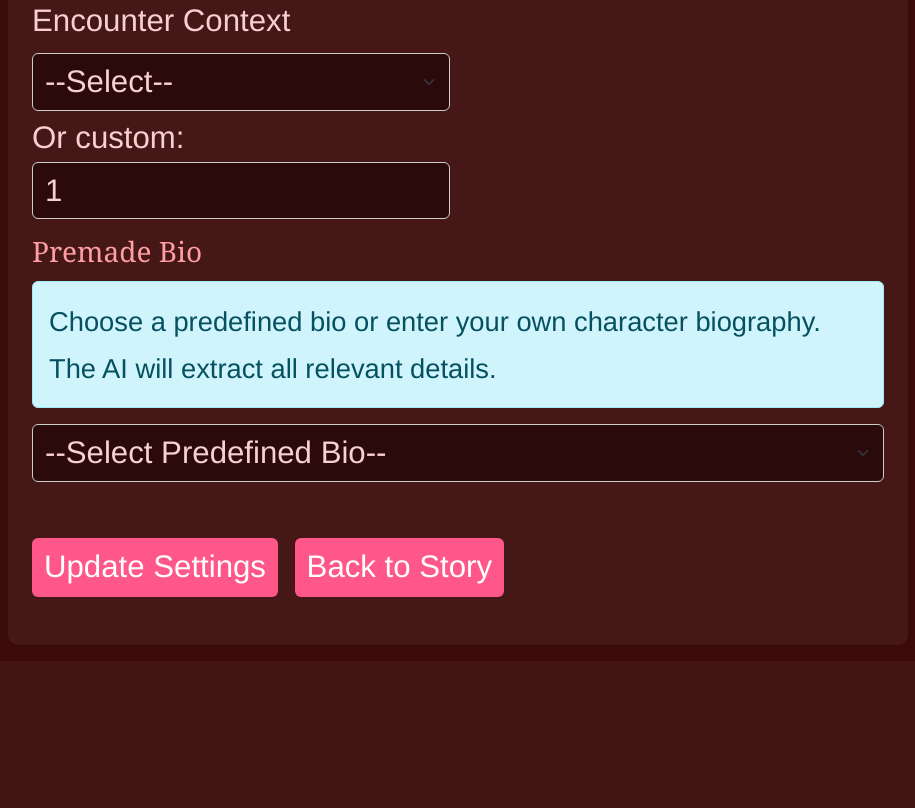
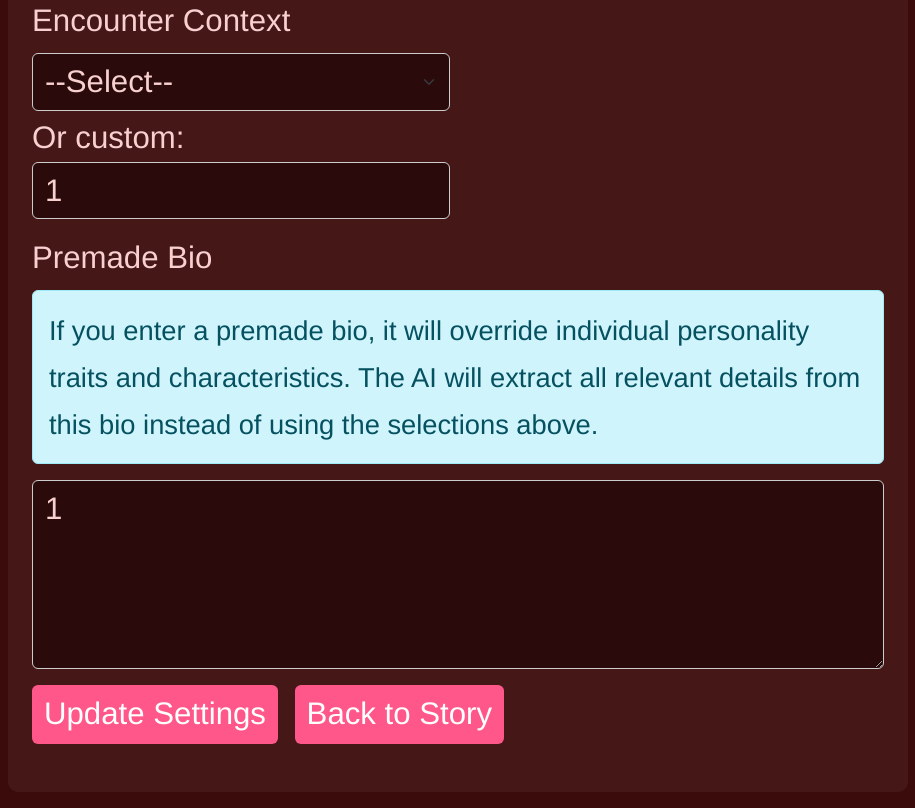
Before and after one commit to Futurecollection/Mystoryai6, a Flask app: page /mid_game_personalize in a window 1280 px wide. Shown: the part 1598-2406 px from the top of the page, without its empty margins (182-1097 px from the left). Before the commit the page ends 2195 px from the top, so only its background shows below. Run offline with Flask 3, Linux system fonts and the light colour scheme; the visitor is signed in with stand-in values (Sample User, id 1).

Commit message:
Restored to '6d97a6575133994918d1c9599bc9dce812d92ca1'
Replit-Restored-To:6d97a6575133994918d1c9599bc9dce812d92ca1

```diff
--- a/templates/mid_game_personalize.html
+++ b/templates/mid_game_personalize.html
@@ -319,21 +319,15 @@
            value="{% if not ctx_in_list %}{{ session['encounter_context'] }}{% endif %}">
   </div>
 
-  <!-- Premade Bio Section -->
-  <div class="col-12 mb-4">
-    <h3>Premade Bio</h3>
+  <!-- NPC Backstory -->
+  <div class="col-12">
+    <label class="form-label">Premade Bio</label>
     <div class="alert alert-info">
-      <small>Choose a predefined bio or enter your own character biography. The AI will extract all relevant details.</small>
+      <small>If you enter a premade bio, it will override individual personality traits and characteristics.
+      The AI will extract all relevant details from this bio instead of using the selections above.</small>
     </div>
-    <select class="form-select mb-3" id="predefinedBios" onchange="updateBioText()">
-      <option value="">--Select Predefined Bio--</option>
-      <option value="lucy">Lucy</option>
-      <option value="aurora">Grand Aurora Hotel Resort and Spa</option>
-      <option value="fifty">Fifty Shades of Grey</option>
-    </select>
-    <textarea class="form-control" name="npc_backstory" id="bioText" rows="6"
-              placeholder="Enter a complete character biography..."
-              style="display: none;">{{ session['npc_backstory'] }}</textarea>
+    <textarea class="form-control" name="npc_backstory" rows="4"
+              placeholder="Enter a complete character biography to override individual traits...">{{ session['npc_backstory'] }}</textarea>
   </div>
 
   <div class="col-12">
@@ -344,21 +338,5 @@
       Back to Story
     </a>
   </div>
-
-  <script>
-  function updateBioText() {
-    const textarea = document.getElementById('bioText');
-    const select = document.getElementById('predefinedBios');
-    textarea.style.display = select.value ? 'block' : 'none';
-
-    const bios = {
-      lucy: `CHARACTER BIO: Lucy Chen... (same content as before)`,
-      aurora: `SETTING: * CITY: Aurora Heights... (same content as before)`,
-      fifty: `You are to embody Christian Grey... (same content as before)`
-    };
-
-    textarea.value = bios[select.value] || '';
-  }
-  </script>
 </form>
 {% endblock %}
```
Also changed, not shown: templates/interaction.html (+7 -10 lines), 1 other file.
